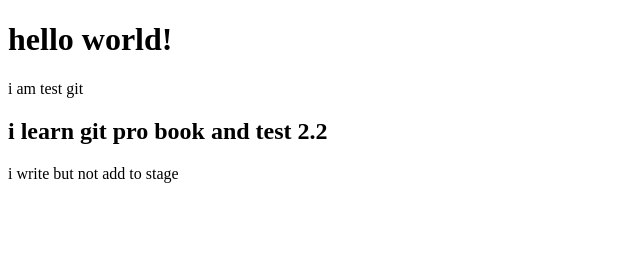
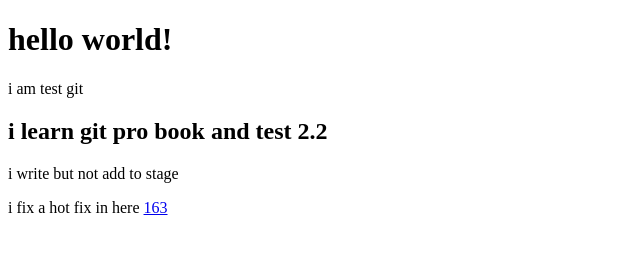
Before and after one commit to devuncle/hello-world, a plain HTML site: page index.html in a window 1280 px wide. Shown: the whole page, without its empty margins (0-640 px from the left). Drawn offline with Linux system fonts and the light colour scheme.

Commit message:
fix the 163.com hotfix

```diff
--- a/index.html
+++ b/index.html
@@ -11,5 +11,7 @@
     <p>i am test git</p>
      <h2>i learn git pro book and test 2.2 </h2>   <!-- this is commits -->
      <p>i write but not add to stage</p>
+
+     <p>i fix a hot fix in here <a href="163.com">163</a> </p>
 </body>
 </html>
```
